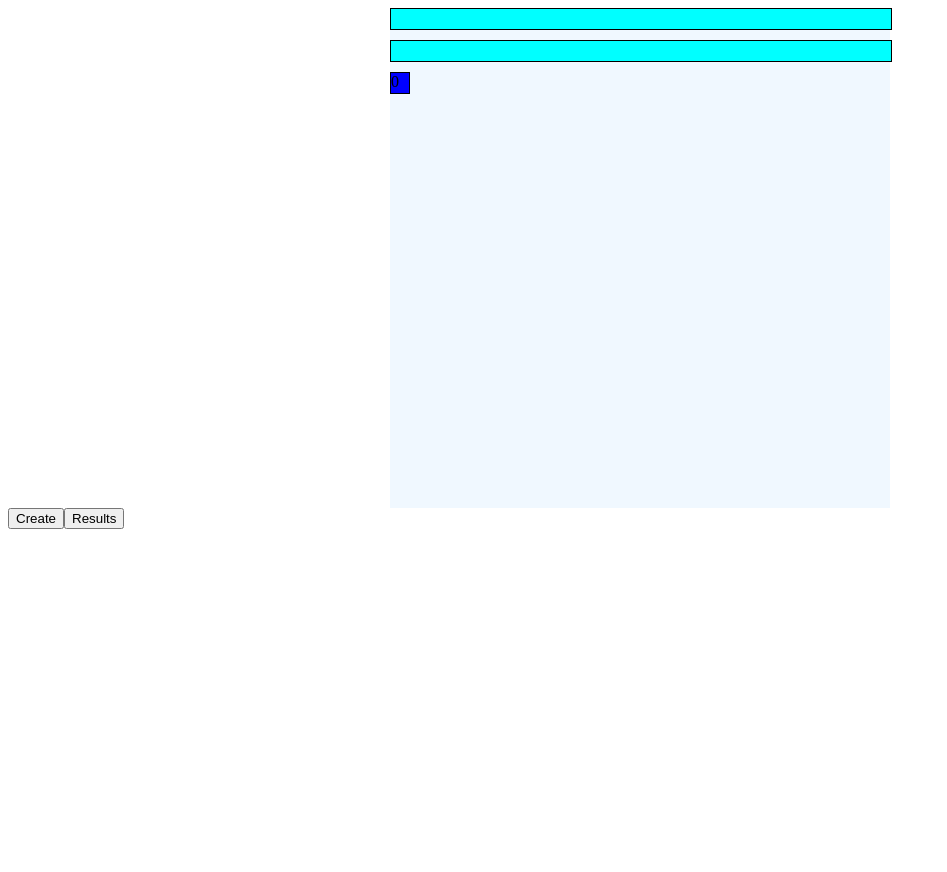
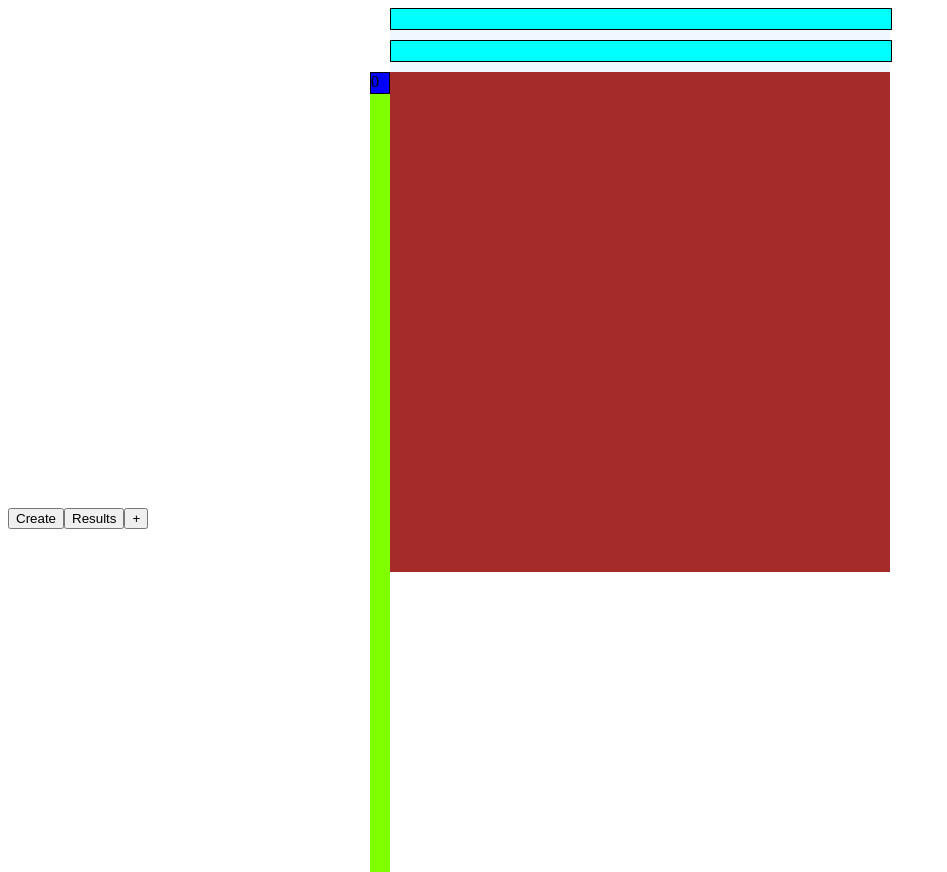
Before and after one commit to redassser/randomroll, an Angular app: page / in a window 1280 px wide. Shown: the whole page, without its empty margins (0-947 px from the left). Before the commit the page ends 800 px from the top, so only its background shows below. Built offline with nearby package versions, Linux system fonts and the light colour scheme.

Commit message:
formatting for scroll

```diff
--- a/src/app/app.component.css
+++ b/src/app/app.component.css
@@ -6,9 +6,9 @@
 }
 .verts {
   width: 100%;
-  display: flex;
-  flex-direction: row;
-  gap: 10px;
+  height: 100%;
+  background-color: brown;
+  overflow: scroll;
 }
 .look {
   width: 100%;
@@ -19,11 +19,16 @@
   padding: 0;
 }
 .indexes {
+  position: absolute;
+  margin-left: -20px;
+  height: 100%;
   display: flex;
   flex-direction: column;
   flex-shrink: 0;
   width: 20px;
   gap: 10px;
+  overflow-y: hidden;
+  background-color: chartreuse;
 }
 .index {
   height: 20px;
@@ -31,7 +36,11 @@
   border: 1px solid black;
 }
 .sets {
-  width:100%;
+  display: flex;
+  flex-direction: row;
+  width: fit-content;
+  gap: 10px;
+  background-color: burlywood;
 }
 .set {
   display: flex;
--- a/src/app/app.component.html
+++ b/src/app/app.component.html
@@ -2,10 +2,11 @@
   <input class="look" (keyup)="onKeyLook($event)" value={{looking}}/>
   <input class="look" (keyup)="onKeySee($event)" value={{seeing}}/>
   <div class="verts">
-    <div class="indexes"><indexnum/><ng-container #viewContainerRef2/></div>
-    <ng-container class="sets" #viewContainerRef/>
+    <div class="indexes" id="indexes" #indexes><indexnum/><ng-container #viewContainerRef2/></div>
+    <div class="sets" id="sets"><ng-container #viewContainerRef/></div>
   </div>
 </div>
 <button (click)="addChild()">Create</button>
 <button (click)="Results()">Results</button>
+<button (click)="replicate()">+</button>
 <router-outlet></router-outlet>
--- a/src/app/app.component.ts
+++ b/src/app/app.component.ts
@@ -38,7 +38,13 @@ export class AppComponent {
     this.ref = this.vcr.createComponent(set);
     this.refArray.push(this.ref);
     this.ref.instance.newLookEvent.subscribe((v: set) => { this.setLooking(v) });
-    return this.ref.instance;
+    this.setLooking(this.ref.instance);
+  }
+  replicate() {
+    let h: set = this.refArray[this.refArray.length-1].instance;
+    this.addChild();
+    this.lookingset.func = h.func;
+    this.lookingset.title = h.title;
   }
   setLooking(set: set) {
     if(this.lookingset)
@@ -61,4 +67,5 @@ export class AppComponent {
       ref.instance.Result();
     });
   }
+
 }
```
